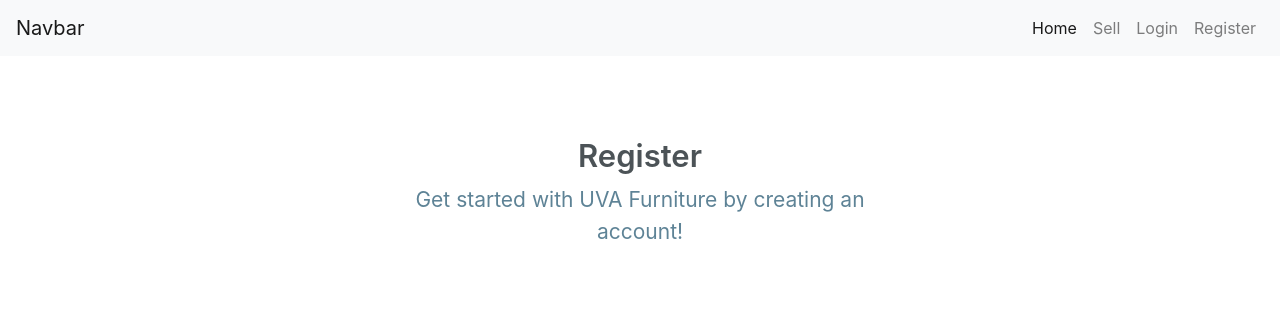
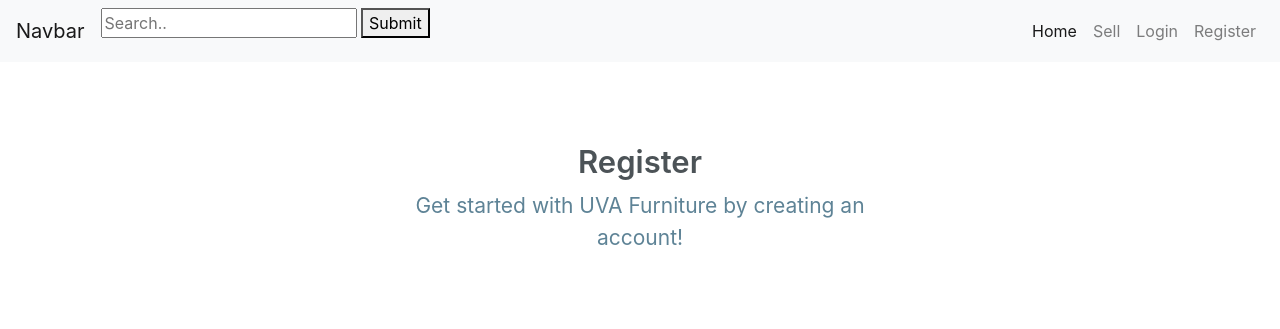
Before and after one commit to marinak6/UVA-furniture, a Django app: page /register in a window 1280 px wide. Shown: the top 329 px of the page. Run offline with Django 3.2, Linux system fonts and the light colour scheme; some libraries are stand-ins or nearby versions.

Commit message:
Search Box and Results Page
Added a search box to the "navbar". Upon clicking submit, it redirects the user to a search results page.

```diff
--- a/web/frontend/templates/base.html
+++ b/web/frontend/templates/base.html
@@ -34,6 +34,10 @@
   <body>
     <nav class="navbar navbar-expand-lg navbar-light bg-light">
       <a class="navbar-brand" href="{% url 'frontend:index' %}">Navbar</a>
+      <form action="{% url 'frontend:search' %}">
+        <input type="text" placeholder="Search.." name="query">
+        <button type="submit">Submit</button>
+      </form>
       <button
         class="navbar-toggler"
         type="button"
--- a/web/frontend/urls.py
+++ b/web/frontend/urls.py
@@ -10,6 +10,7 @@ urlpatterns = [
     path('item/<int:item_id>', views.item_details, name="item_details"),
     path('admin/', admin.site.urls),
     path('create_listing/', views.create_listing, name="create_listing"),
+    path('search/', views.search, name='search'),
 
     # Authentication
     path('register', views.register, name='register'),
--- a/web/frontend/views.py
+++ b/web/frontend/views.py
@@ -33,6 +33,11 @@ def home(request):
     resp = json.loads(resp_json)
 
     return logged_in_render(request, 'home.html', {'resp': resp["Res"]})
+
+
+def search(request):
+    query = request.GET.get('query', '') # default set to ''
+    return logged_in_render(request, 'search.html', {'query': query})
 
 
 def item_details(request, item_id):
```
Also changed, not shown: web/frontend/templates/search.html (added, +9 -0 lines).
